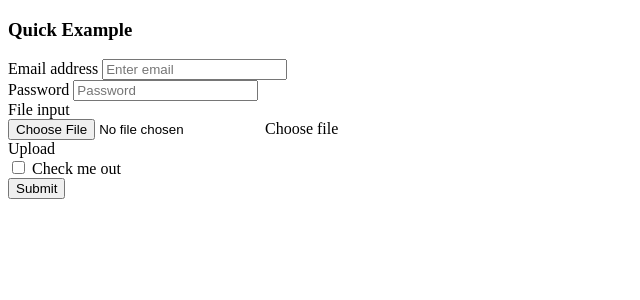
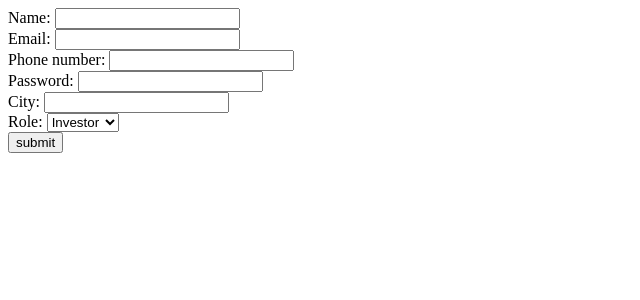
Before and after one commit to benterkidhiaeddine/start-way, a Django app: page /signup/ in a window 1280 px wide. Shown: the top 300 px of the page, without its empty margins (0-640 px from the left). Run offline with Django 5.2, Linux system fonts and the light colour scheme; some libraries are stand-ins or nearby versions.

Commit message:
ADD register

```diff
--- a/startWay/startup/forms.py
+++ b/startWay/startup/forms.py
@@ -10,4 +10,4 @@ class SignUpForm(forms.Form):
     phone_number = forms.CharField(max_length=255)
     password = forms.CharField(widget=forms.PasswordInput())
     city = forms.CharField(max_length=255)
-    role = forms.ChoiceField(choices=role_choices )
+    role = forms.ChoiceField(choices=role_choices)
--- a/startWay/startup/templates/startup/signup.html
+++ b/startWay/startup/templates/startup/signup.html
@@ -9,47 +9,12 @@
 </head>
 <body>
 
+<form action={% url 'signup' %} method="post">
+    {% csrf_token %}
 
-<div class="card card-primary">
-              <div class="card-header">
-                <h3 class="card-title">Quick Example</h3>
-              </div>
-              <!-- /.card-header -->
-              <!-- form start -->
-              <form>
-                <div class="card-body">
-                  <div class="form-group">
-                    <label for="exampleInputEmail1">Email address</label>
-                    <input type="email" class="form-control" id="exampleInputEmail1" placeholder="Enter email">
-                  </div>
-                  <div class="form-group">
-                    <label for="exampleInputPassword1">Password</label>
-                    <input type="password" class="form-control" id="exampleInputPassword1" placeholder="Password">
-                  </div>
-                  <div class="form-group">
-                    <label for="exampleInputFile">File input</label>
-                    <div class="input-group">
-                      <div class="custom-file">
-                        <input type="file" class="custom-file-input" id="exampleInputFile">
-                        <label class="custom-file-label" for="exampleInputFile">Choose file</label>
-                      </div>
-                      <div class="input-group-append">
-                        <span class="input-group-text">Upload</span>
-                      </div>
-                    </div>
-                  </div>
-                  <div class="form-check">
-                    <input type="checkbox" class="form-check-input" id="exampleCheck1">
-                    <label class="form-check-label" for="exampleCheck1">Check me out</label>
-                  </div>
-                </div>
-                <!-- /.card-body -->
+    {{ form }}
 
-                <div class="card-footer">
-                  <button type="submit" class="btn btn-primary">Submit</button>
-                </div>
-              </form>
-            </div>
-
+    <button>submit</button>
+</form>
 </body>
 </html>
--- a/startWay/startup/views.py
+++ b/startWay/startup/views.py
@@ -1,5 +1,8 @@
 from django.shortcuts import render, redirect
 from .forms import *
+from .models import *
+from django.contrib.auth.models import User
+
 # Create your views here.
 def home(request):
     return render(request, template_name='startup/LandingPage.html')
@@ -9,9 +12,35 @@ def home(request):
 # signup page
 def user_signup(request):
     if request.method == 'POST':
+
         form = SignUpForm(request.POST)
         if form.is_valid():
-            form.save()
+            name = form.cleaned_data["name"]
+            email = form.cleaned_data["email"]
+            phone_number = form.cleaned_data["phone_number"]
+            password = form.cleaned_data["password"]
+            city = form.cleaned_data["city"]
+            role = form.cleaned_data["role"]
+
+            user = User(username = name,email =email)
+
+            user.set_password(password)
+            user.save()
+
+            match role:
+                case "investor":
+                    investor = Investor(user=user,phone_number=phone_number,city=city)
+                    investor.save()
+                case "founder":
+                    founder = Founder(user=user,phone_number=phone_number,city=city)
+                    founder.save()
+                case "mentor":
+                    mentor = Employee(user=user,phone_number=phone_number,city=city,role=role)
+                    mentor.save()
+                case "talent":
+                    talent = Employee(user=user,phone_number=phone_number,city=city,role=role)
+                    talent.save()
+
             return redirect('login')
     else:
         form = SignUpForm()
```
